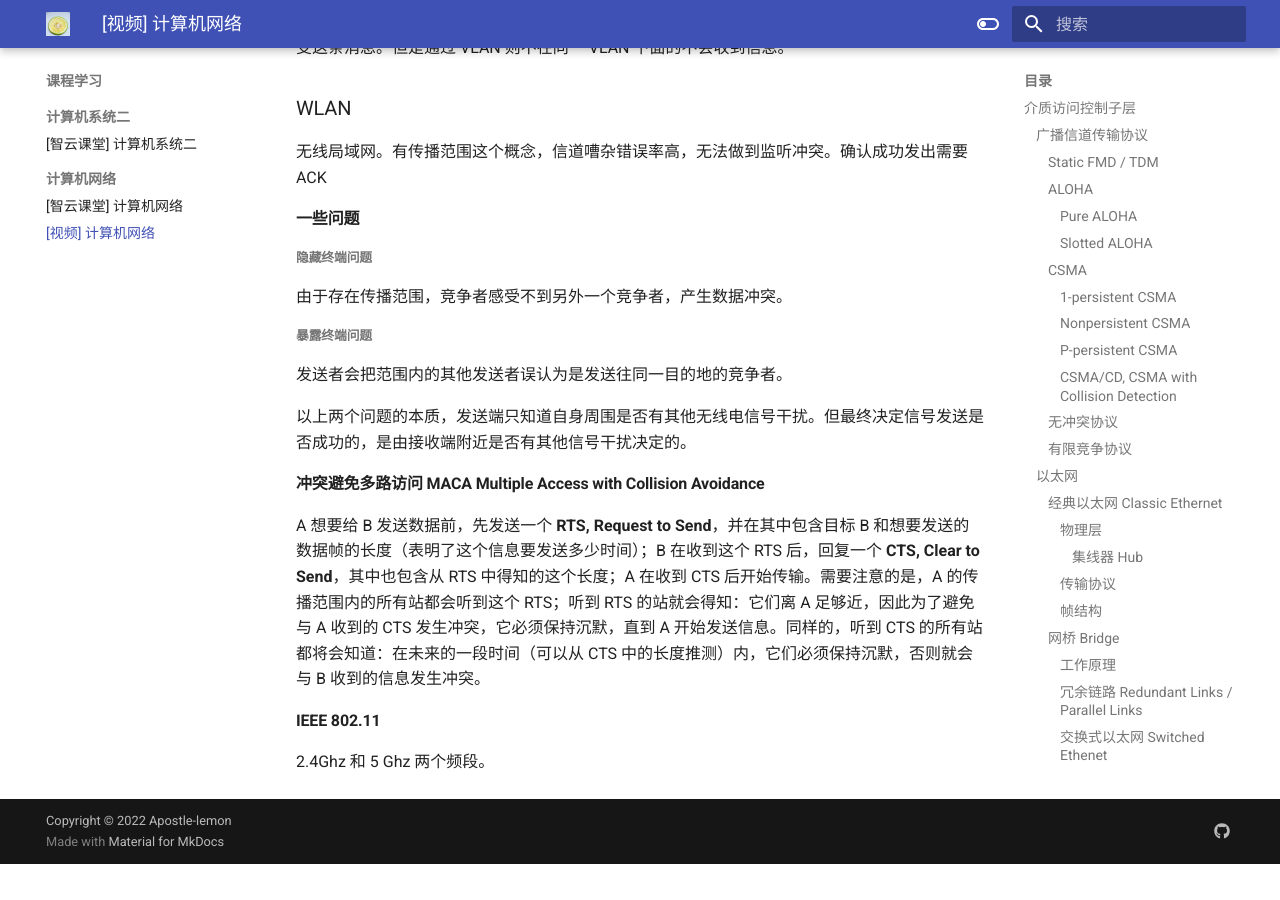
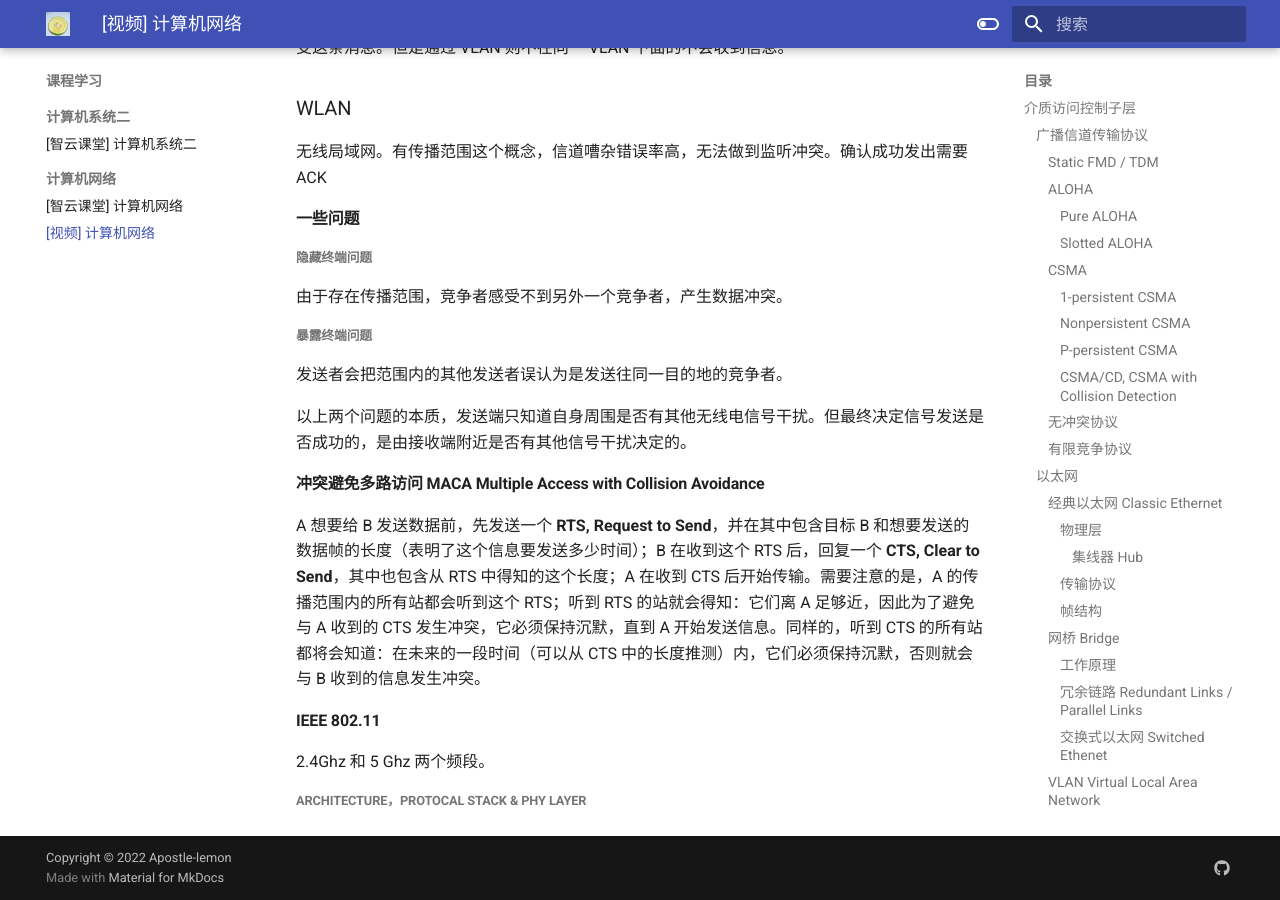
Before and after one commit to Apostle-lemon/Apostle-lemon.github.io, an MkDocs documentation site: the page built from docs/课程学习/计算机网络/【视频】计算机网络.md, in a window 1280 px wide and 900 px high, scrolled down 3420 px. Built offline with MkDocs 1.6.1 and Material for MkDocs 9.7.7, drawn with Linux system fonts in a browser that asks for light colours; before the commit the page ends 4284 px from its top, so only the background shows below that.

Commit message:
vault backup: 2022-10-28 15:34:59
Affected files:
docs/课程学习/计算机网络/【视频】计算机网络.md

```diff
--- a/docs/课程学习/计算机网络/【视频】计算机网络.md
+++ b/docs/课程学习/计算机网络/【视频】计算机网络.md
@@ -149,3 +149,5 @@
 #### IEEE 802.11
 
 2.4Ghz 和 5 Ghz 两个频段。
+
+##### Architecture，protocal Stack & Phy Layer
```
